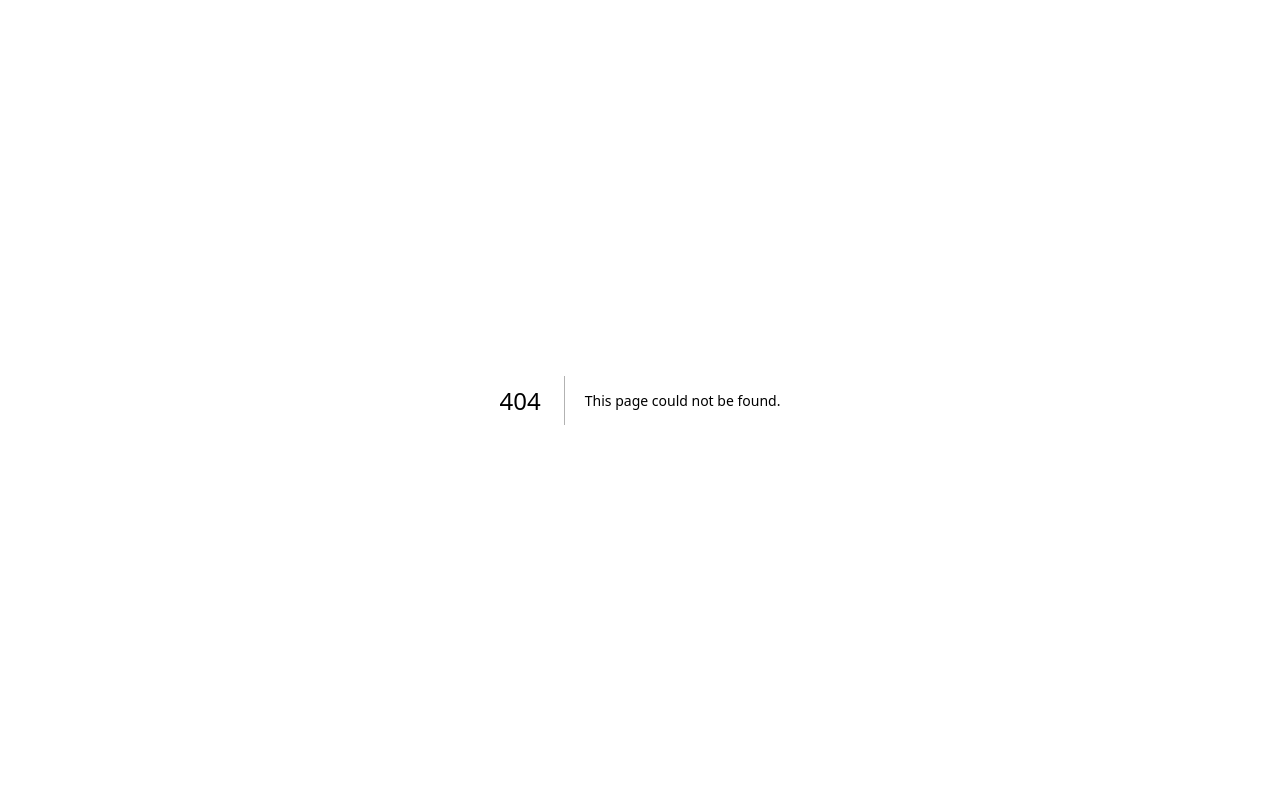
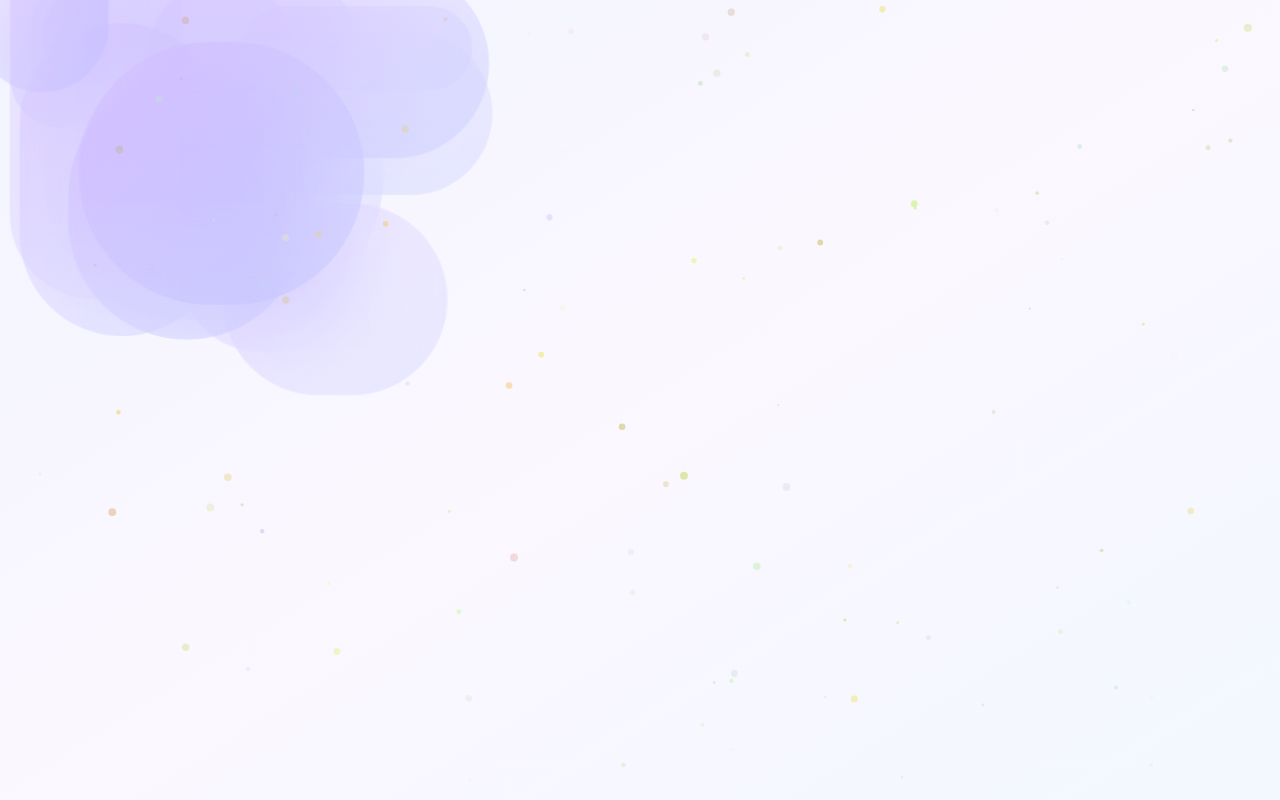
Before and after one commit to amoreX/mindmat3, a Next.js app: page /signin in a window 1280 px wide. Before the commit this address had no page. Built offline with nearby package versions, Linux system fonts and the light colour scheme.

Commit message:
zustand store initialize

```diff
--- a/app/layout.tsx
+++ b/app/layout.tsx
@@ -1,7 +1,7 @@
 import type { Metadata } from "next";
 import { Geist, Geist_Mono } from "next/font/google";
 import "./globals.css";
-
+import { AnimatedBackground } from "@/components/animated-background";
 const geistSans = Geist({
   variable: "--font-geist-sans",
   subsets: ["latin"],
@@ -27,6 +27,7 @@ export default function RootLayout({
       <body
         className={`${geistSans.variable} ${geistMono.variable} antialiased`}
       >
+        <AnimatedBackground />
         {children}
       </body>
     </html>
--- a/app/page.tsx
+++ b/app/page.tsx
@@ -2,7 +2,6 @@
 export default function Home() {
   return (
     <>
-      nice
     </>
   );
 }
--- /dev/null
+++ b/app/signin/page.tsx
@@ -0,0 +1,9 @@
+export default function Signin(){
+    return(
+        <>
+            <div>
+
+            </div>
+        </>
+    )
+}
--- /dev/null
+++ b/components/animated-background.tsx
@@ -0,0 +1,140 @@
+"use client"
+
+import { useEffect, useRef } from "react"
+import { motion } from "framer-motion"
+
+export function AnimatedBackground() {
+    return (
+        <div className="fixed inset-0 z-0 overflow-hidden">
+            <div className="absolute inset-0 bg-gradient-to-br from-indigo-50 via-purple-50 to-blue-50 opacity-80" />
+
+            {/* Animated circles */}
+            {Array.from({ length: 15 }).map((_, i) => (
+                <motion.div
+                    key={i}
+                    className="absolute rounded-full bg-gradient-to-br from-purple-300/20 to-indigo-300/20 backdrop-blur-3xl"
+                    initial={{
+                        x: Math.random() * 100 - 50 + "%",
+                        y: Math.random() * 100 - 50 + "%",
+                        scale: Math.random() * 0.5 + 0.5,
+                    }}
+                    animate={{
+                        x: [Math.random() * 100 - 50 + "%", Math.random() * 100 - 50 + "%", Math.random() * 100 - 50 + "%"],
+                        y: [Math.random() * 100 - 50 + "%", Math.random() * 100 - 50 + "%", Math.random() * 100 - 50 + "%"],
+                    }}
+                    transition={{
+                        duration: Math.random() * 20 + 20,
+                        repeat: Number.POSITIVE_INFINITY,
+                        repeatType: "reverse",
+
+                    }}
+                    style={{
+                        width: Math.random() * 400 + 100,
+                        height: Math.random() * 400 + 100,
+                    }}
+                />
+            ))}
+
+            {/* Floating particles */}
+            <ParticleCanvas />
+        </div>
+    )
+}
+
+function ParticleCanvas() {
+    const canvasRef = useRef<HTMLCanvasElement>(null)
+
+    useEffect(() => {
+        const canvas = canvasRef.current
+        if (!canvas) return
+
+        const ctx = canvas.getContext("2d")
+        if (!ctx) return
+
+        let animationFrameId: number
+        let particles: Particle[] = []
+
+        // Set canvas dimensions
+        const resizeCanvas = () => {
+            canvas.width = window.innerWidth
+            canvas.height = window.innerHeight
+        }
+
+        window.addEventListener("resize", resizeCanvas)
+        resizeCanvas()
+
+        // Particle class
+        class Particle {
+            x: number
+            y: number
+            size: number
+            speedX: number
+            speedY: number
+            color: string
+
+            constructor(private canvas: HTMLCanvasElement, private ctx: CanvasRenderingContext2D) {
+                this.x = Math.random() * this.canvas.width
+                this.y = Math.random() * this.canvas.height
+                this.size = Math.random() * 3 + 1
+                this.speedX = Math.random() * 0.5 - 0.25
+                this.speedY = Math.random() * 0.5 - 0.25
+                this.color = `rgba(${Math.floor(Math.random() * 100 + 155)}, ${Math.floor(
+                    Math.random() * 100 + 155,
+                )}, ${Math.floor(Math.random() * 255)}, ${Math.random() * 0.3 + 0.1})`
+            }
+
+            update() {
+                this.x += this.speedX
+                this.y += this.speedY
+
+                if (this.x > this.canvas.width) this.x = 0
+                else if (this.x < 0) this.x = this.canvas.width
+
+                if (this.y > this.canvas.height) this.y = 0
+                else if (this.y < 0) this.y = this.canvas.height
+            }
+
+            draw() {
+                this.ctx.fillStyle = this.color
+                this.ctx.beginPath()
+                this.ctx.arc(this.x, this.y, this.size, 0, Math.PI * 2)
+                this.ctx.closePath()
+                this.ctx.fill()
+            }
+        }
+
+        // Initialize particles
+        const initParticles = () => {
+            particles = []
+            const particleCount = Math.min(Math.floor((canvas.width * canvas.height) / 10000), 100)
+
+            for (let i = 0; i < particleCount; i++) {
+                particles.push(new Particle(canvas, ctx))
+            }
+        }
+
+        initParticles()
+
+        // Animation loop
+        const animate = () => {
+            ctx.clearRect(0, 0, canvas.width, canvas.height)
+
+            for (const particle of particles) {
+                particle.update()
+                particle.draw()
+            }
+
+            animationFrameId = requestAnimationFrame(animate)
+        }
+
+        animate()
+
+        // Cleanup
+        return () => {
+            window.removeEventListener("resize", resizeCanvas)
+            cancelAnimationFrame(animationFrameId)
+        }
+    }, [])
+
+    return <canvas ref={canvasRef} className="absolute inset-0 z-0" style={{ pointerEvents: "none" }} />
+}
--- a/package.json
+++ b/package.json
@@ -57,7 +57,8 @@
     "sonner": "^2.0.3",
     "tailwind-merge": "^3.2.0",
     "vaul": "^1.1.2",
-    "zod": "^3.24.3"
+    "zod": "^3.24.3",
+    "zustand": "^5.0.4"
   },
   "devDependencies": {
     "@tailwindcss/postcss": "^4.1.5",
--- /dev/null
+++ b/store/userStore.ts
@@ -0,0 +1,22 @@
+import { create,StateCreator } from "zustand";
+import { devtools, persist } from "zustand/middleware";
+import { mood, userStoreState } from "@/utils/types";
+
+const userStore:StateCreator  = (set) => ({
+  isAuthenticated: false,
+  current_mental_state: "",
+  name: "",
+  recommendations: [],
+  mood_history: [],
+
+  addMood: (mood: mood) => {
+    set((state) => ({
+      mood_history: [mood, ...state.mood_history],
+    }));
+  },
+  setMood: (moods: mood[]) => {
+    set((state) => ({
+      mood_history: moods,
+    }));
+  },
+});
--- /dev/null
+++ b/utils/types.ts
@@ -0,0 +1,16 @@
+export type mood = {
+  journal: string;
+  label: string;
+  date: Date;
+};
+
+export interface userStoreState{
+    isAuthenticated:boolean;
+    current_mental_state:string;
+    name:string;
+    recommendations:string[];
+    mood_history:mood[];
+    addMood:(mood:mood)=>void;
+    setMood:(moods:mood[])=>void;
+
+}
```
Also changed, not shown: 1 other file (tests, documents, lock files or other folders).
